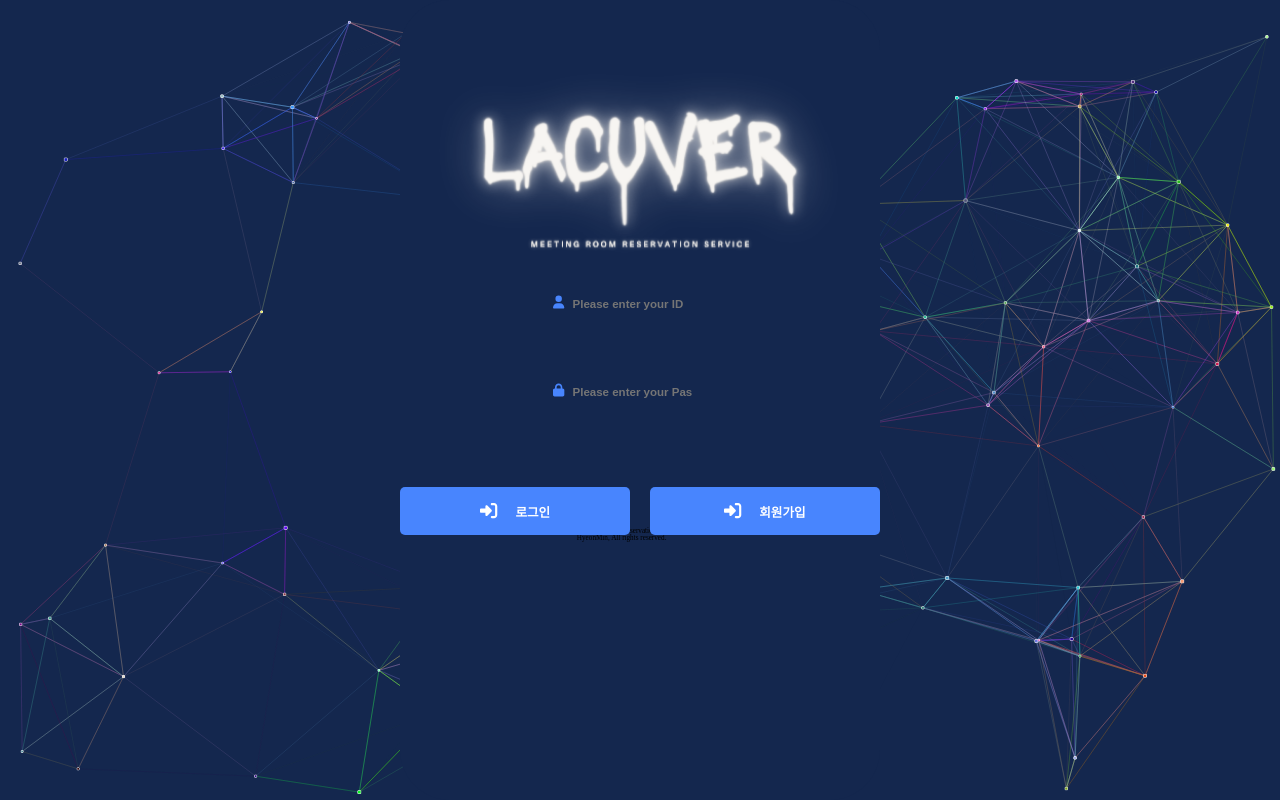
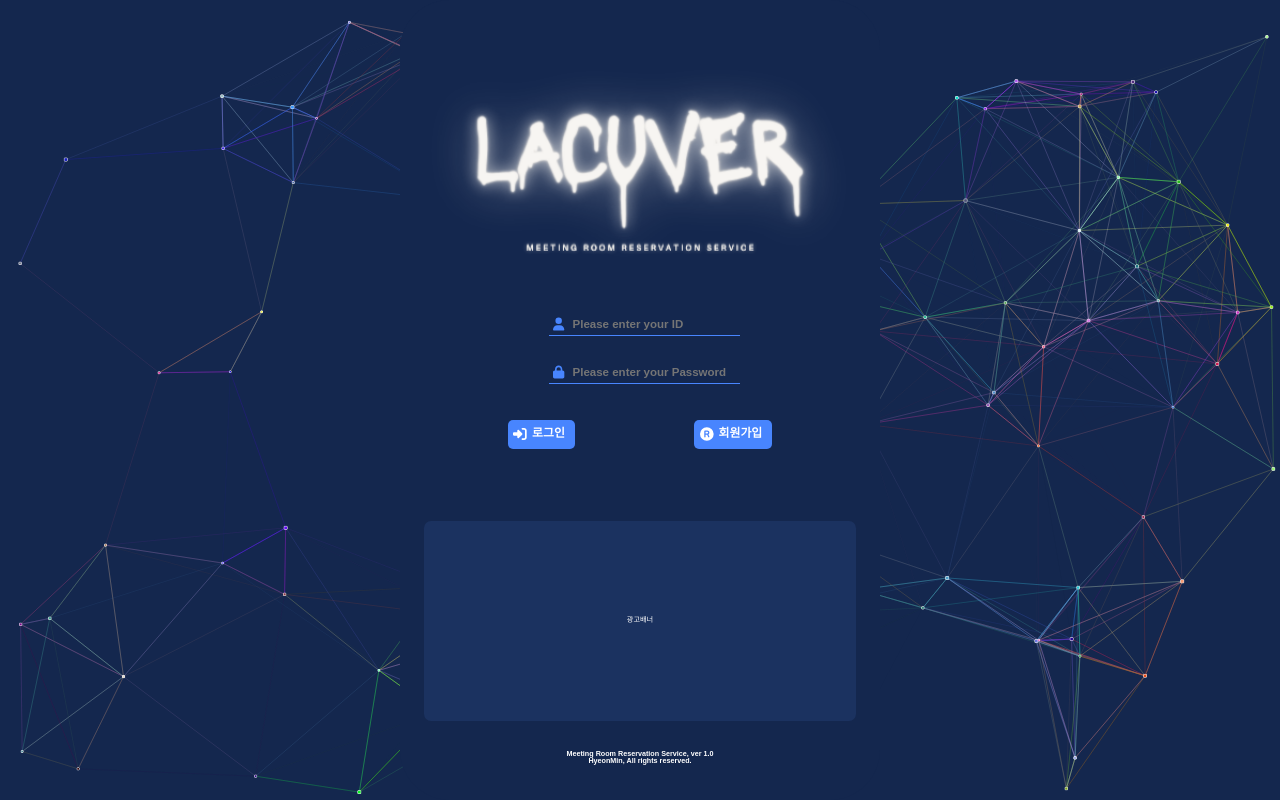
Before and after one commit to qetqet910/meeting-room, a React (Create React App) app: page / in a window 1280 px wide. Built offline with nearby package versions, Linux system fonts and the light colour scheme.

Commit message:
Login Design

```diff
--- a/src/style/Components/Link_/LoginSection.tsx
+++ b/src/style/Components/Link_/LoginSection.tsx
@@ -5,7 +5,7 @@ import { Particle50 } from 'service/particle/particle';
 import Logo from 'img/Login/logo_transparent.png'
 
 import { FontAwesomeIcon } from '@fortawesome/react-fontawesome'
-import { faUser, faLock, faSignInAlt, faUserPlus } from '@fortawesome/free-solid-svg-icons'
+import { faUser, faLock, faSignInAlt, faUserPlus, faRegistered } from '@fortawesome/free-solid-svg-icons'
 
 import { Link } from 'react-router-dom';
 
@@ -15,7 +15,7 @@ const CenterDiv = styled.div`
   width: 100%;
   height: 100vh;
   display: flex;
-  justify-content: center;
+  justify-content: flex-end;
   align-items: center;
   background: #14274E;
   border-radius: 50px;
@@ -23,6 +23,7 @@ const CenterDiv = styled.div`
   overflow: hidden;
   .Logo{
     position: absolute;
+    width: 100%;
     top: 20%;
     left: 50%;
     transform: translate(-50%, -50%);
@@ -30,8 +31,8 @@ const CenterDiv = styled.div`
     justify-content: flex-start;
     align-items: center;
     flex-direction: column;
+    user-select: none;
     img{
-      width: 200%;
       transform: scale(1.07);
     }
   }
@@ -47,13 +48,12 @@ const CenterDiv = styled.div`
       position: relative;
       display: inline-block;
       width: 100%;
-      min-height: 60px;
       margin: 14px 0px;
+      transition: all .5s;
       .FontAwesome{
         position: absolute;
         left: 2%;
-        /* padding-left: 20px; */
-        top: 50%;
+        top: 40%;
         transform: translateY(-50%);
         color: #4885fe;
         font-size: 1.8rem;
@@ -61,56 +61,60 @@ const CenterDiv = styled.div`
       }
       input{
         all: unset;
-        width: calc(100% - 62px); height: 100%;
-        padding: 2px 3px;
+        width: 91%;
+        padding: 2px 3px 5px 3px;
         font-size: 1.6rem;
         font-weight: bold;
         font-family: 'Rajdhani', sans-serif;
         padding-left: 3.2rem;
         transition: all .3s;
+        border-bottom: 1px solid #4885fe;
+        color: #fff;
       }
 
       input:not(:placeholder-shown){
-        border-bottom: 1px solid #1f386b;
+        border-bottom: 1px solid #8097c8;
       }
       input:not(:placeholder-shown) ~ .FontAwesome{
-        color: #1f386b;
+        color: #8097c8;
       }
     }
   }
   .submits{
     display: flex;
-    width: 100%;
-    justify-content: space-between;
+    width: 80%;
+    justify-content: space-around;
     align-items: center;
-    margin-top: 40px;
+    margin-top: 3rem;
     .btn{
       all: unset;
       position: relative;
-      width: 48%;
-      height: 60%;
-      padding: 8px 0px;
+      display: inline-block;
+      /* width: 48%; */
+      /* height: 60%; */
+      padding: 1.2rem 1.4rem 1.2rem 3.4rem;
       font-weight: bold;
       font-family: 'Rajdhani', sans-serif;
       text-align: center;
-      margin-top: 20px;
       cursor: pointer;
       vertical-align: middle;
       background-color: #4885fe;
       border-radius: 5px;
       transition: all .5s;
       .FontAwesome{
-        color: #ffffff;
-        font-size: 2.4rem;
+        position: absolute;
+        left: 8%;
+        top: 50%;
+        transform: translateY(-50%);
+        color: #fff;
+        font-size: 1.9rem;
         transition: all .5s;
       }
       span{
         display: inline-flex;
-        font-size: 1.75rem;
+        font-size: 1.65rem;
         font-weight: bold;
         font-family: 'Rajdhani', sans-serif;
-        margin-left: 18px;
-        margin-top: 2px;
         font-weight: bold;
         color: #fff;
         transition: all .5s;
@@ -158,6 +162,27 @@ const CenterDiv = styled.div`
       }
     }
   }
+  .Ad{
+    display: flex;
+    width: 90%;
+    height: 200px;
+    justify-content: space-around;
+    align-items: center;
+    margin: 10rem 0 4rem 0;
+    background: #1b3260;
+    color: #fff;
+    border-radius: 1rem;
+    overflow: hidden;
+  }
+  p{
+    display: inline-block;
+    color: #fff;
+    text-align: center;
+    margin-bottom: 5rem;
+    font-weight: bold;
+    font-family: 'Rajdhani', sans-serif;
+    font-size: 1rem;
+  }
 `
 
 const LoginSection = () => {
@@ -186,9 +211,12 @@ const LoginSection = () => {
             <span>로그인</span>
           </button>
           <button name='SignIn' className='btn'>
-              <FontAwesomeIcon className='FontAwesome' icon={faSignInAlt} />
+              <FontAwesomeIcon className='FontAwesome' icon={faRegistered} />
               <span>회원가입</span>
             </button>
+        </div>
+        <div className='Ad'>
+          광고배너
         </div>
         <p>Meeting Room Reservation Service, ver 1.0<br/>HyeonMin, All rights reserved.</p>
       </CenterDiv>
```
